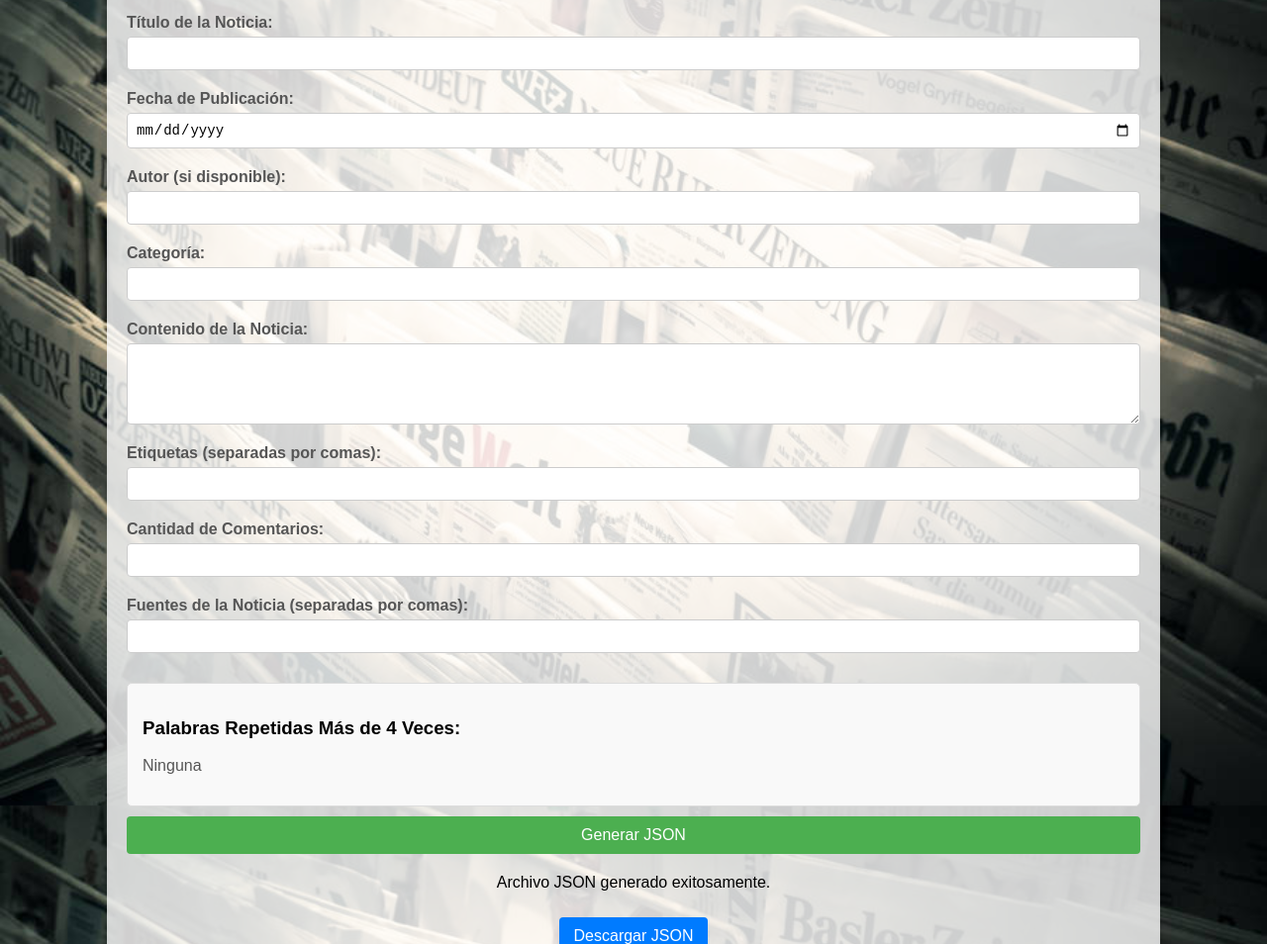
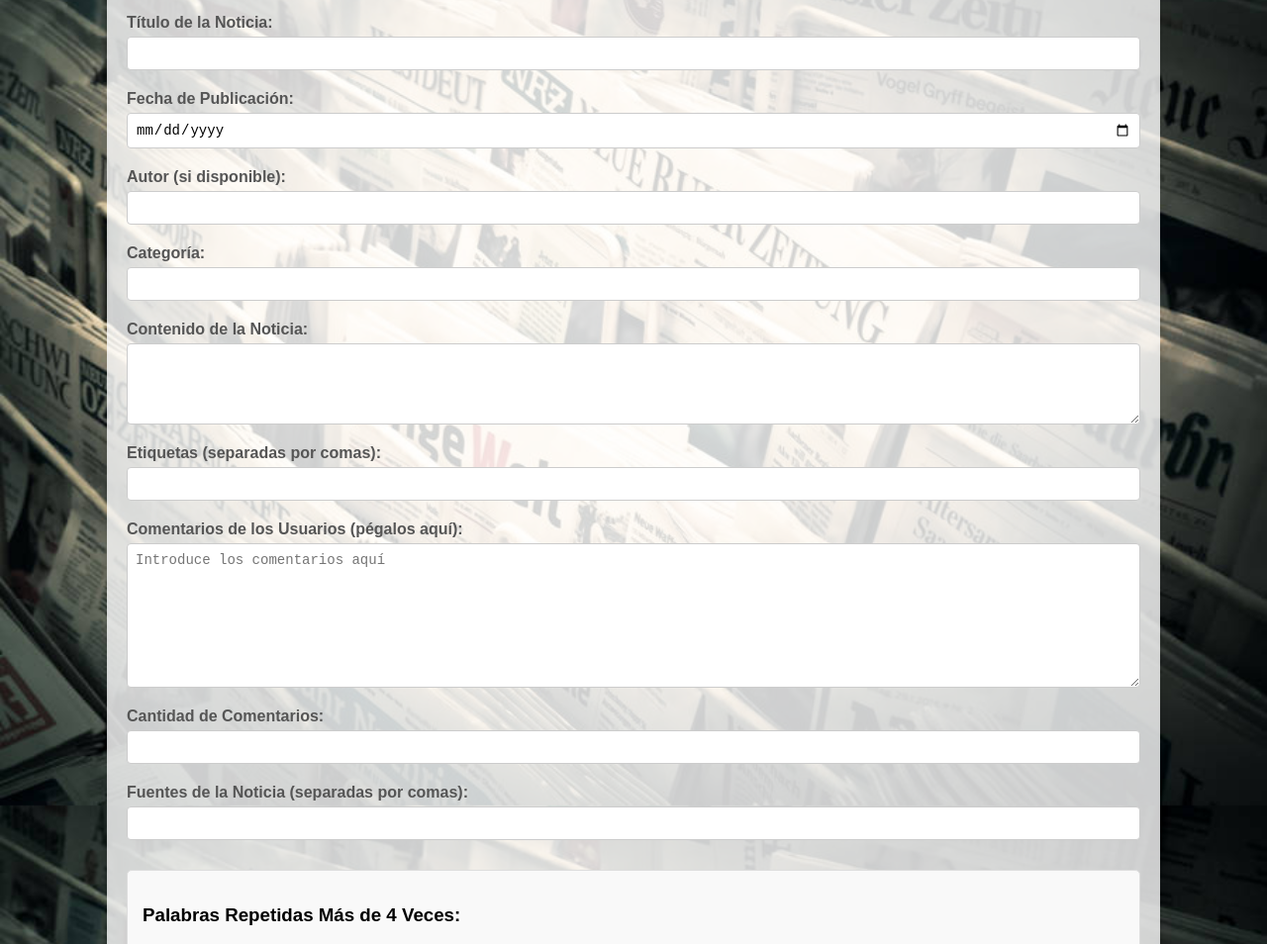
Before and after one commit to elijah-dscpl/data-collector, a plain HTML site: page index.html in a window 1280 px wide. Shown: the part 146-1100 px from the top of the page at 99% size. Drawn offline with Linux system fonts and the light colour scheme.

Commit message:
Update index.html

```diff
--- a/index.html
+++ b/index.html
@@ -29,6 +29,10 @@
             <label for="tags">Etiquetas (separadas por comas):</label>
             <input type="text" id="tags" name="tags">
 
+            <label for="commentsText">Comentarios de los Usuarios (pégalos aquí):</label>
+            <textarea id="commentsText" name="commentsText" rows="8" placeholder="Introduce los comentarios aquí"></textarea>
+
+
             <label for="comments">Cantidad de Comentarios:</label>
             <input type="number" id="comments" name="comments" min="0">
 
```
